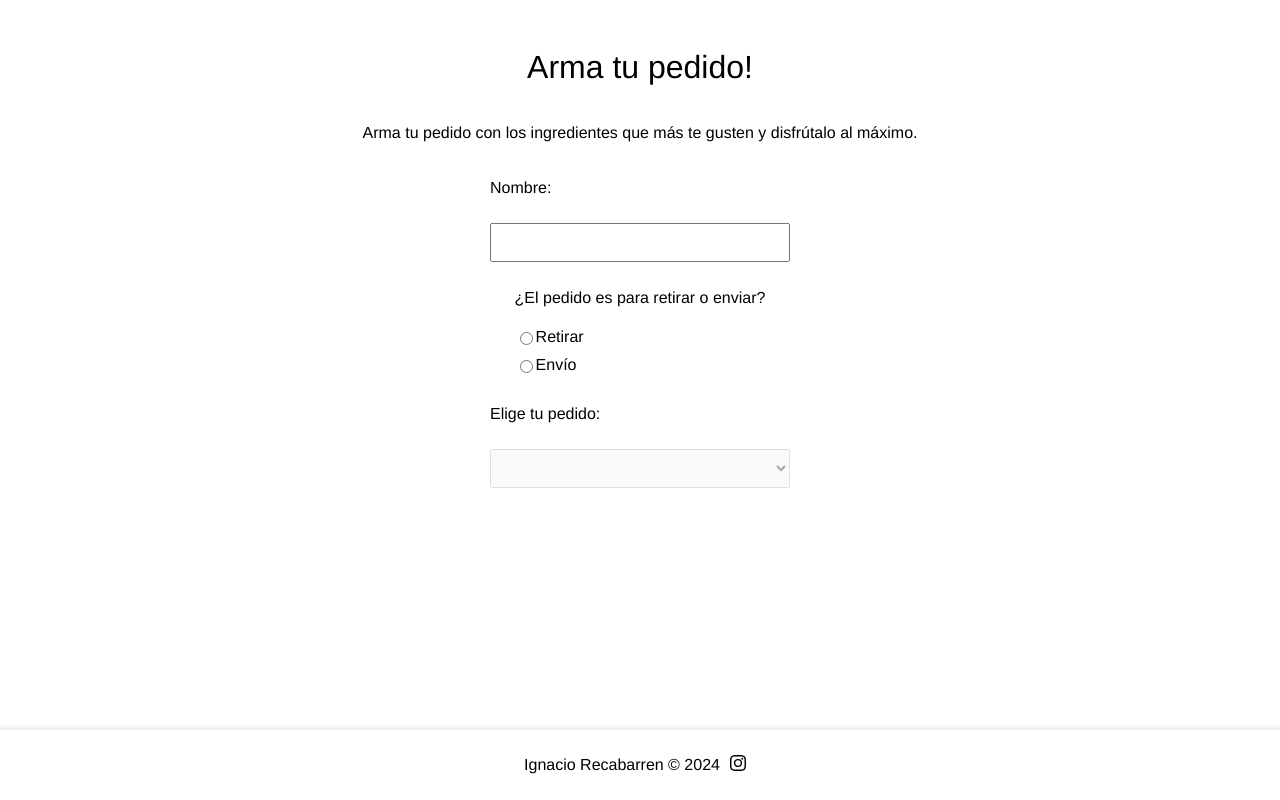
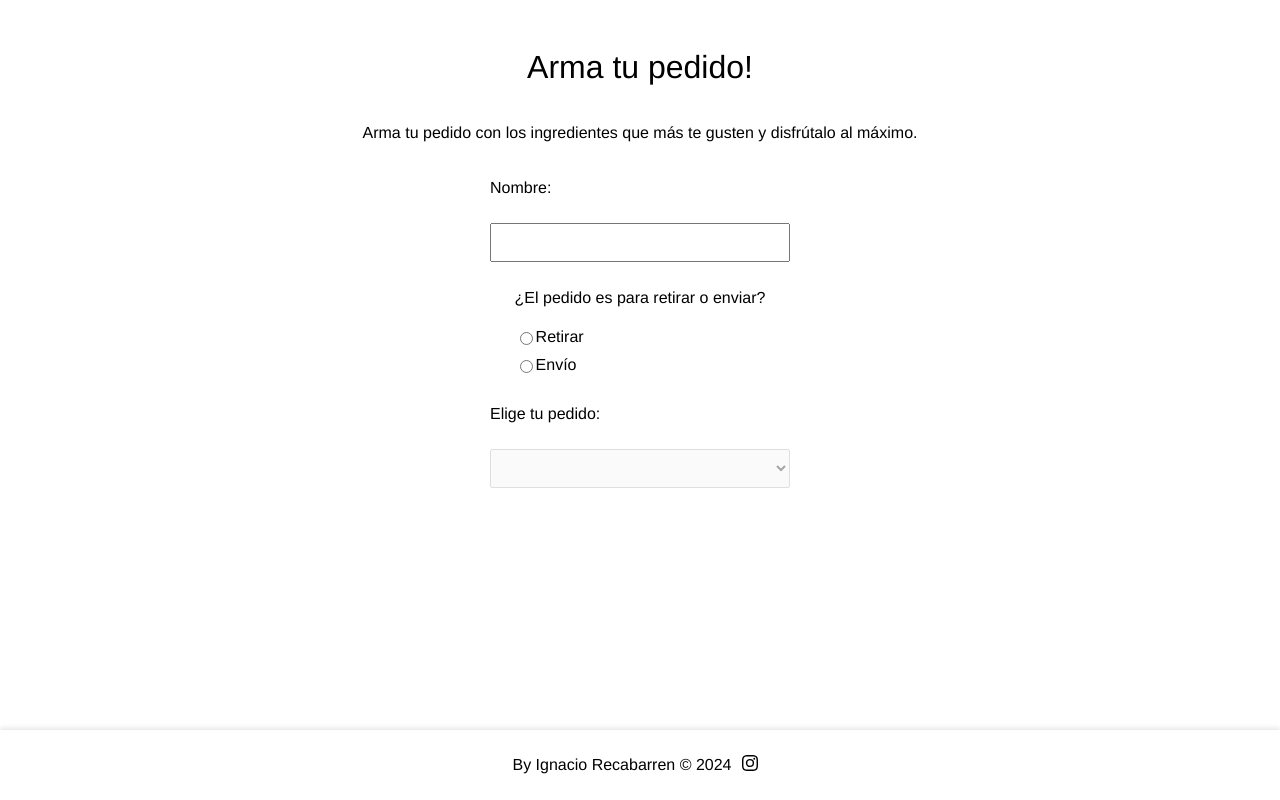
Before and after one commit to nachorecabarren/sanguchemo, an Angular app: page / in a window 1280 px wide. Built offline with nearby package versions, Linux system fonts and the light colour scheme.

Commit message:
Update app.component.html

```diff
--- a/src/app/app.component.html
+++ b/src/app/app.component.html
@@ -159,7 +159,7 @@
 </div>
 
 <footer class="footer" [ngClass]="{'show': showFooter}">
-  <p>Ignacio Recabarren © 2024</p>
+  <p>By Ignacio Recabarren © 2024</p>
   <a href="https://www.instagram.com/nacho.recabarren" target="_blank" style="margin-right: 10px;">
     <svg
       xmlns="http://www.w3.org/2000/svg"
```
